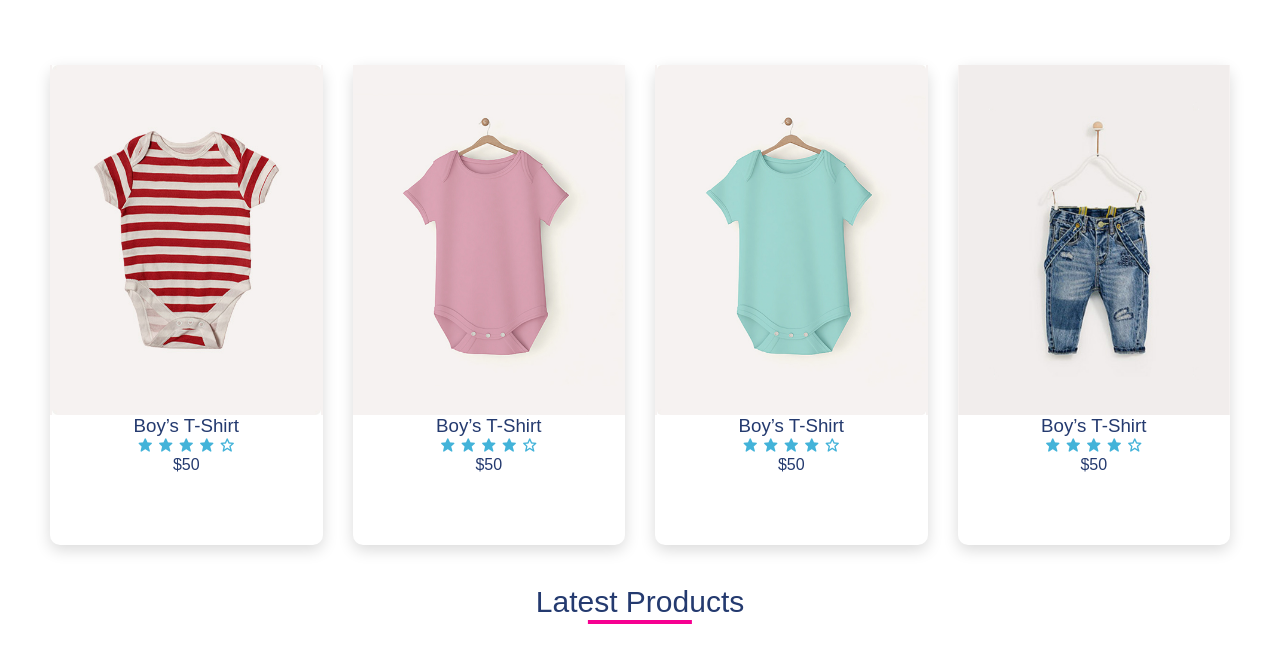
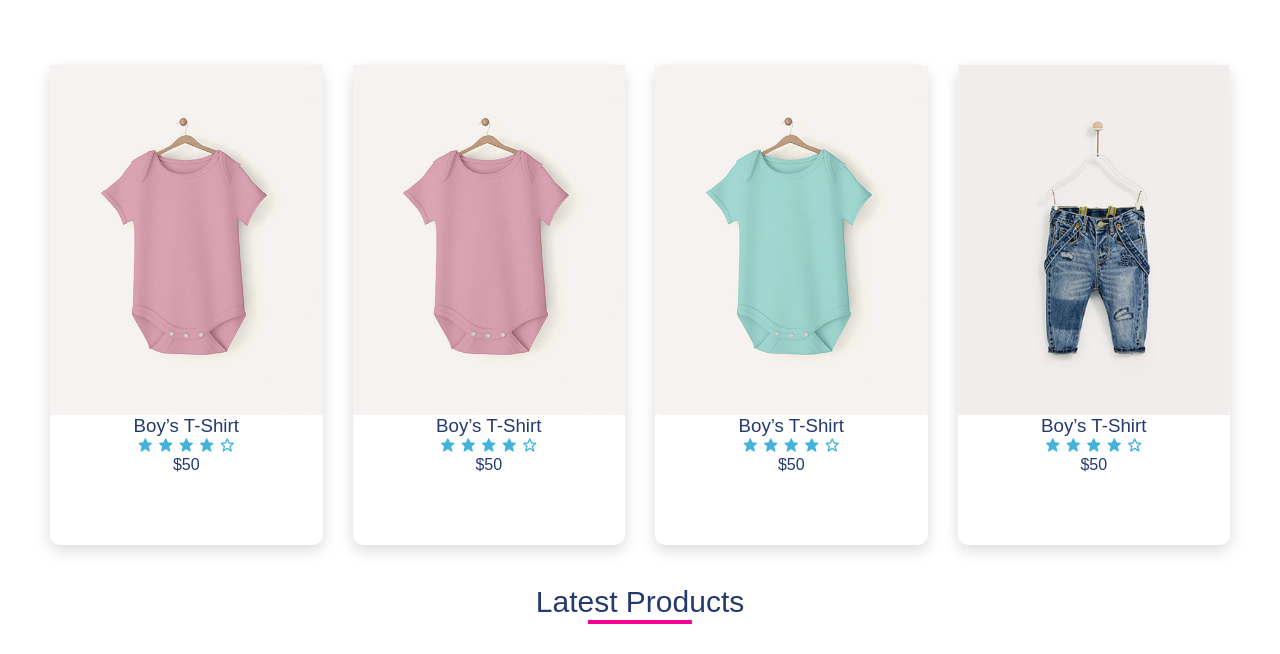
Before and after one commit to ReemWSW/e-commerce, a plain HTML site: page index.html in a window 1280 px wide. Shown: the part 146-800 px from the top of the page. Drawn offline with nearby package versions, Linux system fonts and the light colour scheme.

Commit message:
change picture

```diff
--- a/index.html
+++ b/index.html
@@ -73,7 +73,7 @@
       <div class="product-center container">
         <div class="product">
           <div class="product-header">
-            <img src="./images/pic2.jpg" alt="">
+            <img src="./images/pic1.jpg" alt="">
             <ul class="icons">
               <span><i class="bx bx-heart"></i></span>
               <span><i class="bx bx-shopping-bag"></i></span>
```
